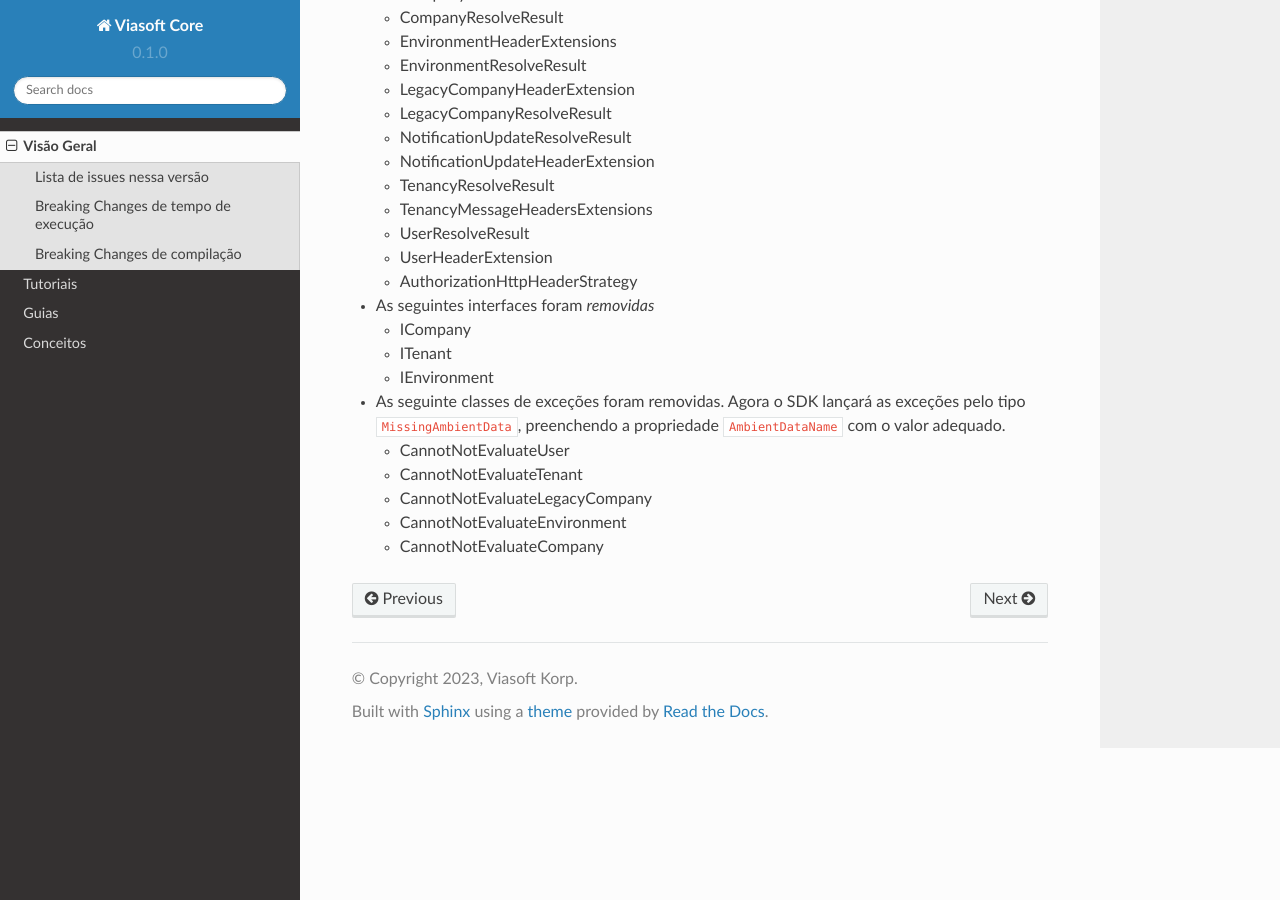
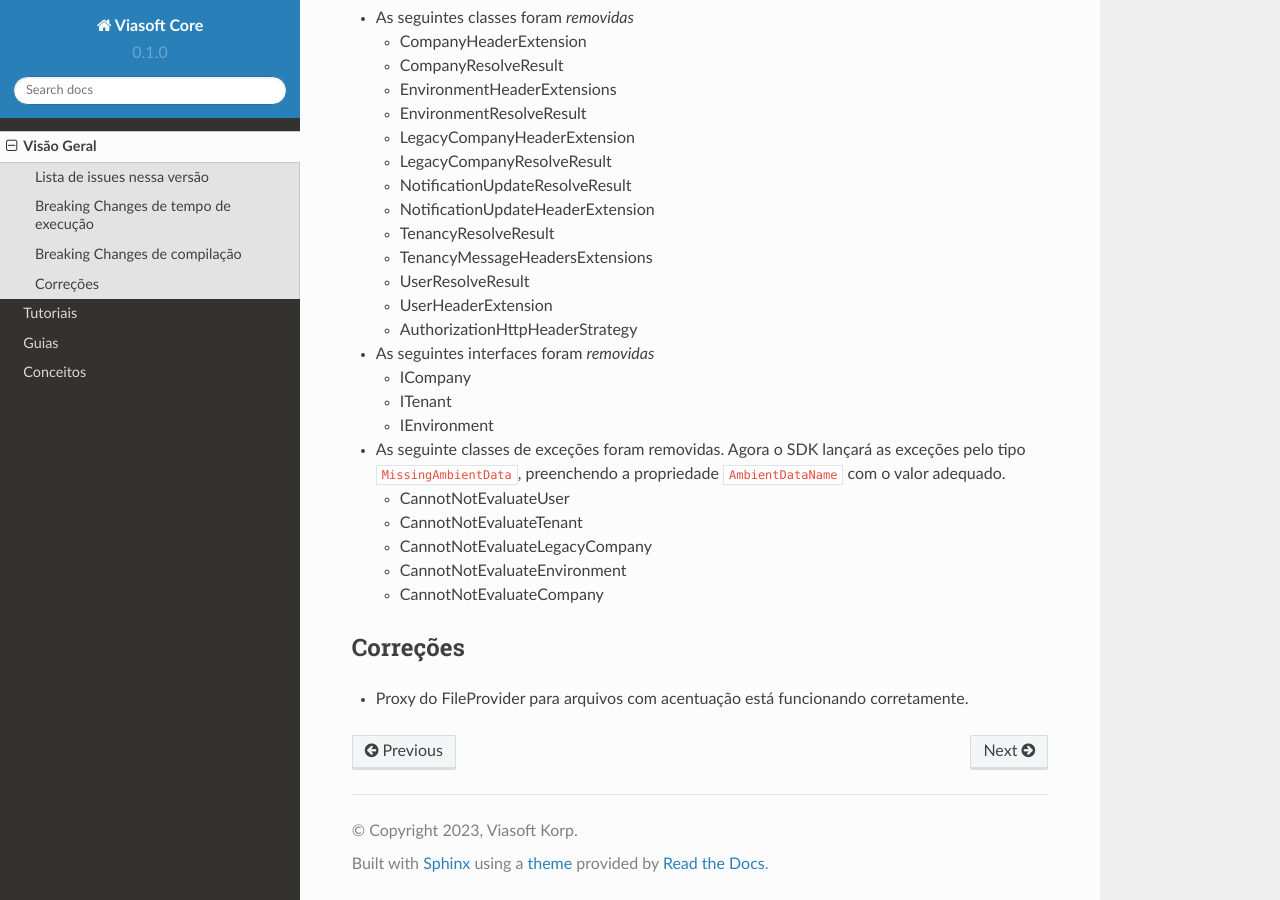
Before and after one commit to viasoftkorp/viasoft-core-docs, a Sphinx documentation site: the page built from docs/source/visao_geral.rst, in a window 1280 px wide and 900 px high, scrolled down 3290 px. Built offline with Sphinx 7.4.7 and the Read the Docs theme 2.0.0, drawn with Linux system fonts in a browser that asks for light colours.

```diff
--- a/docs/source/visao_geral.rst
+++ b/docs/source/visao_geral.rst
@@ -173,3 +176,8 @@ Breaking Changes de compilação
   - CannotNotEvaluateLegacyCompany
   - CannotNotEvaluateEnvironment
   - CannotNotEvaluateCompany
+
+Correções
+---------
+
+* Proxy do FileProvider para arquivos com acentuação está funcionando corretamente.
```
Also changed, not shown: other parts of docs/source/visao_geral.rst (+3 -0 lines).
